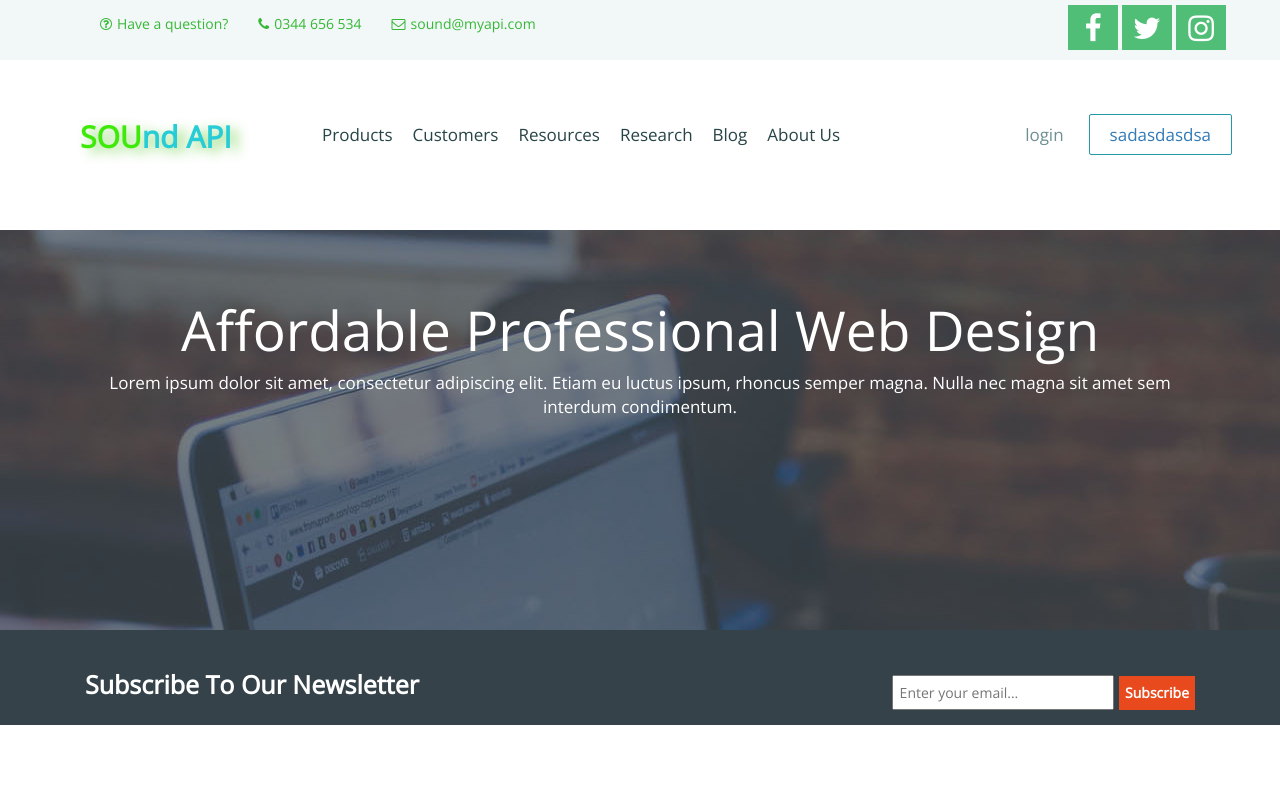
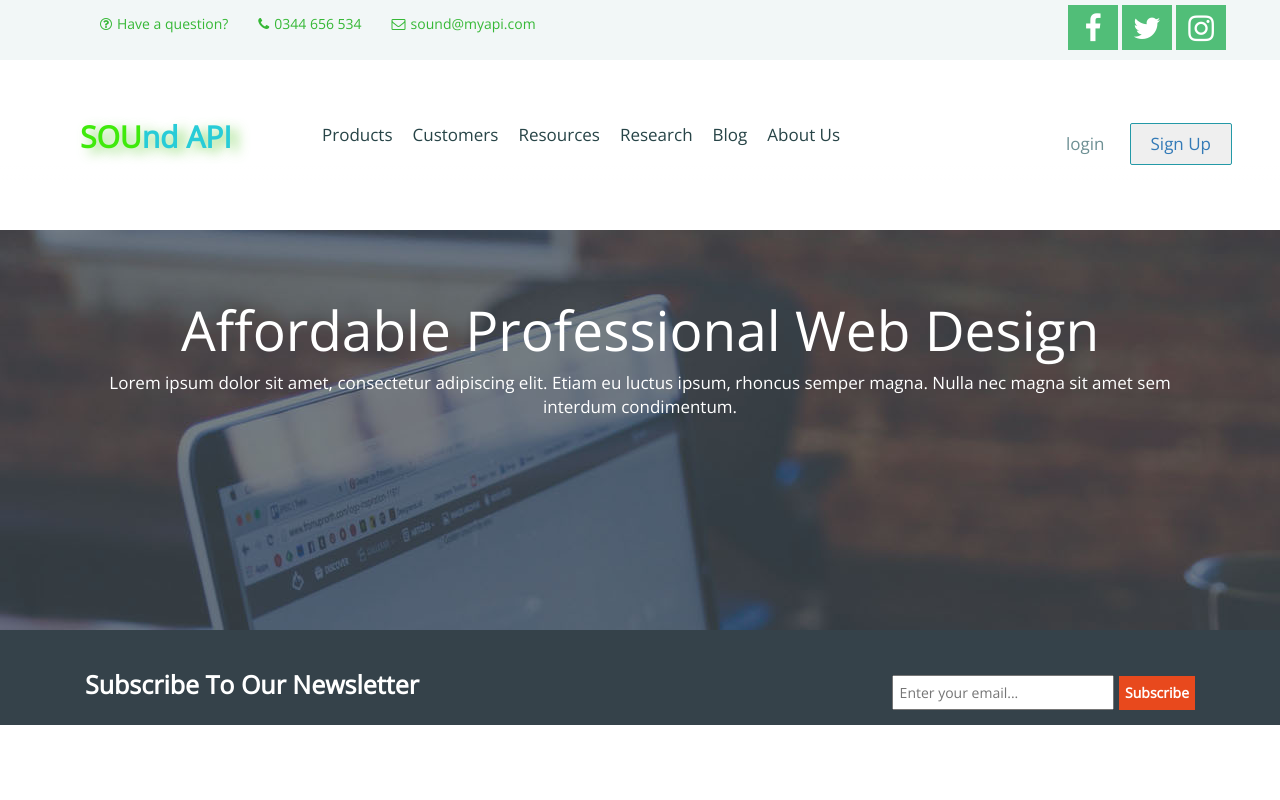
Before and after one commit to nguyenbaky/Sky, a React (Create React App) app in the folder source/client/apiManager/: page / in a window 1280 px wide. Shown: the top 800 px of the page. Built offline with nearby package versions, Linux system fonts and the light colour scheme.

Commit message:
Complete function Log-In and Log-out no Database

```diff
--- a/source/client/apiManager/src/components/Menu/Menu.js
+++ b/source/client/apiManager/src/components/Menu/Menu.js
@@ -1,5 +1,8 @@
 import React, {Component} from "react";
-import {Link} from "react-router-dom"
+import {Link} from "react-router-dom";
+import list_account from "../../pages/Database/JsonDB";
+import {Redirect} from "react-router-dom";
+
 class Menu extends Component{
 
     constructor(props) {
@@ -8,19 +11,44 @@ class Menu extends Component{
           maccount :JSON.parse(localStorage.getItem('laccount')) || '',
           mpassword: JSON.parse(localStorage.getItem('lpassword')) || '',
           user: localStorage.getItem('user'),
-          logged_out: 'Sign Up',
-          llink: 'resgister'
+          redirect: false
         };
       }
 
 
+    onClick_LogOutOrSignUp = ()=>{
+        localStorage.clear();
+        this.setState({
+            redirect: true
+        })
+        window.location.reload(false);
+    }
+
+
+    RenderRedirect = ()=>{
+        if(this.state.redirect)
+          {
+              return <Redirect to = '/'></Redirect>
+            }
+      }
+
     render(){
         var name = 'login';
-        if(this.state.user !== null)
+        var log_out = 'Sign Up';
+        var link = 'resgister';
+        var substring = ''
+        if(this.state.user!== null)
         {
-            name = this.state.user;
+            substring = this.state.user.slice(1,-1);
+            log_out = 'Log out';
+            link = '';
+            Object.entries(list_account).map(([key,value],i)=>{
+                if(value.account === substring)
+                {
+                    name = value.Name;
+                }
+            });
         }
-
 
         return(
 
@@ -49,9 +77,10 @@ class Menu extends Component{
                         </ul>
                         </nav>
                         <div className = "toggle"><i className="fa fa-bars menu"></i></div>
+                        {this.RenderRedirect()}
                         <div id="log-sig">
                             <Link to ={`/${name}`}><span id="login">{name}</span></Link>
-                            <Link to = "/adasdasdasd"><span id="sign-up">sadasdasdsa</span></Link>
+                            <Link to = {`/${link}`}><button id="sign-up" onClick = {this.onClick_LogOutOrSignUp}>{log_out}</button></Link>
                         </div>
 
                     </div>
--- a/source/client/apiManager/src/pages/Database/JsonDB.js
+++ b/source/client/apiManager/src/pages/Database/JsonDB.js
@@ -4,42 +4,50 @@ const list_account = {
     1:
     {
         account: 'lehuuly0',
-        password: '123456789'
+        password: '123456789',
+        Name: 'Lê Hữu Lý'
     },
     2:
     {
         account: 'lehuuly1',
-        password: '123456789'
+        password: '123456789',
+        Name: 'Lê Hữu Lý'
     },
     3:
     {
         account: 'lehuuly2',
-        password: '123456789'
+        password: '123456789',
+        Name: 'Lê Hữu Lý'
     },
     4:
     {
         account: 'lehuuly3',
-        password: '123456789'
+        password: '123456789',
+        Name: 'Lê Hữu Lý'
     },
     5:
     {
         account: 'lehuuly4',
-        password: '123456789'
+        password: '123456789',
+        Name: 'Lê Hữu Lý'
     },
     6:
     {
         account: 'lehuuly5',
-        password: '123456789'
+        password: '123456789',
+        Name: 'Lê Hữu Lý'
     },
     7:
     {
         account: 'lehuuly6',
-        password: '123456789'
+        password: '123456789',
+        Name: 'Lê Hữu Lý'
     },
     8:
     {
         account: 'lehuuly7',
-        password: '123456789'
+        password: '123456789',
+        Name: 'Lê Hữu Lý'
     },
 }
 
--- a/source/client/apiManager/src/pages/LoginPage/LoginPage.js
+++ b/source/client/apiManager/src/pages/LoginPage/LoginPage.js
@@ -79,7 +79,7 @@ class LoginPage extends Component{
 
   RenderRedirect = ()=>{
     if(this.state.redirect)
-      return <Redirect to = ''></Redirect>
+      return <Redirect to = '/'></Redirect>
   }
 
 
```
